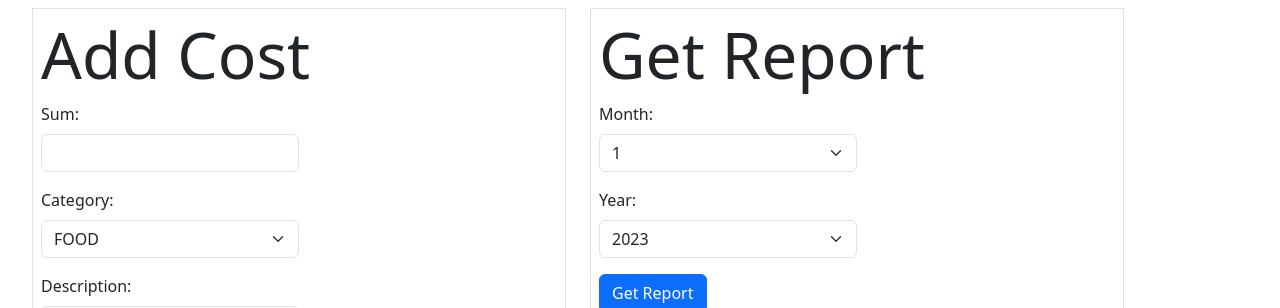
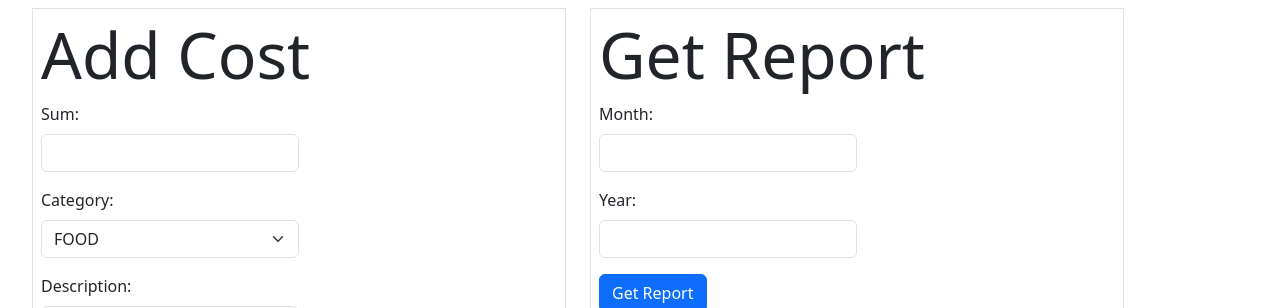
Before and after one commit to nikov7/costmanager, a React (Create React App) app: page / in a window 1280 px wide. Shown: the top 308 px of the page. Built offline with nearby package versions, Linux system fonts and the light colour scheme.

Commit message:
Added changes

```diff
--- a/public/index.html
+++ b/public/index.html
@@ -1,3 +1,8 @@
+<!--
+  Nikita Vinnik 312535529
+  Bar Salem 207351784
+  Netanel Aharoni 312541576
+-->
 <!DOCTYPE html>
 <html lang="en">
   <head>
--- a/src/App.css
+++ b/src/App.css
@@ -1,3 +1,9 @@
+/*
+    Nikita Vinnik 312535529
+    Bar Salem 207351784
+    Netanel Aharoni 312541576
+*/
+
 .log-box {
   width: 100%;
   height: 30px;
--- a/src/App.js
+++ b/src/App.js
@@ -1,3 +1,9 @@
+/*
+    Nikita Vinnik 312535529
+    Bar Salem 207351784
+    Netanel Aharoni 312541576
+ */
+
 import {createContext, useCallback, useEffect, useState} from 'react';
 import AddCost from './components/cost_main';
 import ReportMain from './components/report_main';
--- a/src/components/chart.js
+++ b/src/components/chart.js
@@ -1,12 +1,22 @@
+/*
+    Nikita Vinnik 312535529
+    Bar Salem 207351784
+    Netanel Aharoni 312541576
+*/
+
 import React from 'react';
 import {BarChart, Bar, XAxis, YAxis, CartesianGrid, Tooltip, Legend, Cell} from 'recharts';
 
+// Component to render the histogram
 function HistogramChart({ data }) {
+
+    // Define colors for the histogram bars
     const barColors = ['#8884d8', '#82ca9d', '#ffc658', '#ff7300', '#ff3864', '#a4de6c'];
 
+    // Render the histogram chart or a message if no data is available
     return (
         <div>
-            {data.length > 0 ? ( // Check if data is not empty
+            {data.length > 0 ? (
                 <div>
                     <h2>Cost Summary Chart:</h2>
                     <BarChart width={600} height={400} data={data} margin={{ top: 20, right: 30, left: 20, bottom: 5 }}>
--- a/src/components/cost_main.js
+++ b/src/components/cost_main.js
@@ -1,12 +1,18 @@
+/*
+    Nikita Vinnik 312535529
+    Bar Salem 207351784
+    Netanel Aharoni 312541576
+*/
+
 import {useState, useContext} from 'react';
+import {NumberInput, TextInput, SelectInput, ButtonInput, LogBox } from './inputs';
+import { getYearOptions, getMonthOptions } from "./util";
+import {NotifyContext} from '../App';
 
 /* global idb */
 
-import {NumberInput, TextInput, SelectInput, ButtonInput, LogBox } from './inputs';
-import { getYearOptions, getMonthOptions } from "./util";
 
-import {NotifyContext} from '../App';
-
+// Define options for the category dropdown
 const categoryOptions = [
     {value: 'FOOD', text:'FOOD'},
     {value: 'HEALTH', text:'HEALTH'},
@@ -16,9 +22,11 @@ const categoryOptions = [
     {value: 'OTHER', text:'OTHER'}
 ];
 
+// define year and month options
 const yearOptions = getYearOptions();
 const monthOptions = getMonthOptions();
 
+// AddCost component for adding a new cost entry
 function AddCost() {
     const [sum, setSum] = useState('');
     const [category, setCategory] = useState('FOOD');
@@ -30,9 +38,7 @@ function AddCost() {
     const [sumClass, setSumClass] = useState('form-control');
     const [descriptionClass, setDescriptionClass] = useState('form-control');
 
-
     const createNotification = useContext(NotifyContext);
-
 
     const handleClick = () => {
         // Check for missing inputs (sum & description are required)
@@ -47,27 +53,25 @@ function AddCost() {
             return;
         }
 
-        setLog(`Added: sum:${sum}, category: ${category}, description:${description}`);
+        // Create a cost object that will be sent to the database
         const cost = {
-            sum:+sum, category:category, description:description
+            sum:+sum, category:category, description:description, month: +month, year: +year
         }
 
-        cost.month = +month;
-        cost.year = +year;
         setLog(`Added: sum:${sum}, category: ${category}, description:${description}, month:${month}, year:${year}`);
 
-
+        // create a notification on the top right corner
         if (createNotification != null) {
             createNotification('Added', `Sum: ${sum}, Category: ${category}, Description:${description}`);
         }
 
+        // Add the cost object to the database
         idb.db.addCost(cost);
     }
 
     return (
         <div>
             <div className='border p-10 w-100 mb-3'>
-
                 <h1 className='display-3 m-2'>Add Cost</h1>
                 <div className='m-2'>
                     <NumberInput labelText='Sum:' htmlName='sum' value={sum} setValue={setSum} nameClass={sumClass} setNameClass={setSumClass}/>
--- a/src/components/report_main.js
+++ b/src/components/report_main.js
@@ -1,15 +1,17 @@
+/*
+    Nikita Vinnik 312535529
+    Bar Salem 207351784
+    Netanel Aharoni 312541576
+*/
+
 import {useState} from 'react';
 import 'bootstrap/dist/css/bootstrap.css';
 import HistogramChart from './chart';
 import ReportTable from './table';
-import {LogBox, ButtonInput, SelectInput} from './inputs';
-import { getYearOptions, getMonthOptions } from "./util";
+import {LogBox, ButtonInput, TextInput} from './inputs';
 
 /* global idb */
 
-
-const yearOptions = getYearOptions();
-const monthOptions = getMonthOptions();
 
 function ReportMain() {
 
@@ -22,14 +24,16 @@ function ReportMain() {
     const [items, setItems] = useState([]);
     const [data_for_chart, setDataForChart] = useState([]);
     const [search, setSearch] = useState('');
-    //const [emptyVal, setEmptyVal] = useState('');
-
 
     function clearReportItems(){
         setItems([])
         setDataForChart([])
     }
 
+    /*
+    Check if the item in database should be reported. this function covers all the following cases (filters):
+    Empty query (show all records), By Month, By Year, By Month and year (edited)
+     */
     function shouldReportItem(cursor_val){
         const onlyMonth = cursor_val.month === monthNum && yearNum === 0
         const onlyYear = cursor_val.year === yearNum && monthNum === 0
@@ -38,6 +42,7 @@ function ReportMain() {
         return onlyYear || onlyMonth || emptyQuery || specificQuery
     }
 
+    // Show relevant log depending on the search
     function getSummaryTitle(){
         if (!monthNum && !yearNum) return `'Cost Summary' for all history:`
         if (yearNum && !monthNum) return `'Cost Summary' for Year: ${yearNum}`
@@ -45,6 +50,7 @@ function ReportMain() {
         if (monthNum && yearNum) return `'Cost Summary' for Month: ${monthNum} and Year: ${yearNum}`
     }
 
+    // Function is called when 'Get Report' button is pressed
     function handleClick() {
         let item = [];
         let chartData = [
@@ -55,21 +61,35 @@ function ReportMain() {
             { sum: 0, category: 'HOUSING' },
             { sum: 0, category: 'OTHER' },
         ];
+        // Accessing the idb costs object store
         let objectStore = idb.db.getDB().transaction(['costs'], 'readonly').objectStore('costs');
+
+        // Opening the cursor
         let cursorObject = objectStore.openCursor();
-        clearReportItems()
+
+        // Clears the previous query records (table and chart)
+        clearReportItems();
+
+        // Iterate through the cursor
         cursorObject.onsuccess = (event) => {
+
+            // Get the current record
             const cursor = event.target.result;
-            console.log(typeof monthNum, typeof yearNum)
+
+            // If there is still a record left
             if (cursor) {
                 const val = cursor.value;
+
+                // Check if the record should be displayed
                 if (shouldReportItem(val)) {
-                    console.log(`Matching : ${val.sum}, key: ${cursor.key}`);
+
+                    // Sum all records that belong to the same category
                     for (const chartItem of chartData) {
                         if (chartItem.category === val.category) {
                             chartItem.sum += val.sum;
                         }
                     }
+                    // Store the record
                     item.push(
                         <tr key={cursor.key}>
                             <td>{val.sum}</td>
@@ -80,18 +100,19 @@ function ReportMain() {
                         </tr>
                     );
                 }
+
+                // Move to the next record
                 cursor.continue();
-            }
-            else {
+            } else {
+
+                // If any records were found, display the results
                 if (item.length) {
                     setSearch(getSummaryTitle());
                     setItems(item);
                     setDataForChart(chartData);
-                }
-                else{
+                } else {
                     setSearch(`No Costs yet for the dates you mentioned`);
                 }
-
             }
         };
     }
@@ -99,8 +120,8 @@ function ReportMain() {
         <div className='border p-10 w-100'>
             <h1 className='display-3 m-2'>Get Report</h1>
             <div className='m-2'>
-                <SelectInput labelText='Month:' htmlName='month' value={month} setValue={setMonth} options={monthOptions}/>
-                <SelectInput labelText='Year:' htmlName='year' value={year} setValue={setYear} options={yearOptions}/>
+                <TextInput labelText="Month:" htmlName="month" value={month} setValue={setMonth}/>
+                <TextInput labelText="Year:" htmlName="year" value={year} setValue={setYear}/>
                 <ButtonInput onClick={handleClick} buttonText={'Get Report'}/>
                 <div>
                     <LogBox value={search}/>
--- a/src/index.js
+++ b/src/index.js
@@ -1,4 +1,3 @@
-
 import React from 'react';
 import ReactDOM from 'react-dom/client';
 import './index.css';
```
Also changed, not shown: public/idb.js (+10 -0 lines), src/components/inputs.js (+13 -0 lines), src/components/notifier.js (+8 -1 lines), src/components/table.js (+7 -0 lines), src/components/util.js (+10 -0 lines). Lines whose indentation alone changed are shown as unchanged.
